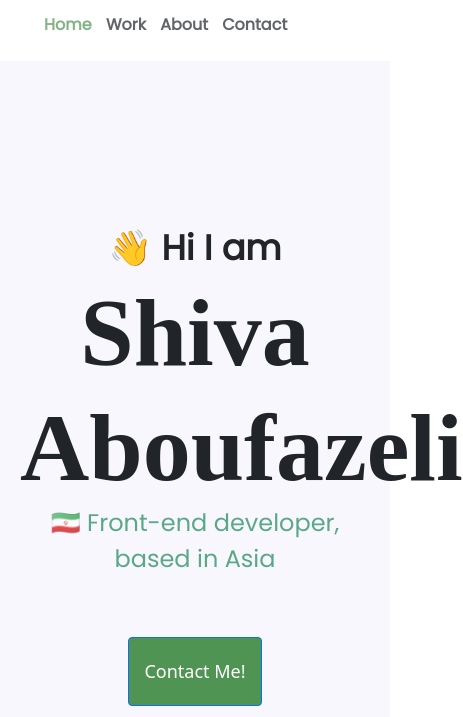
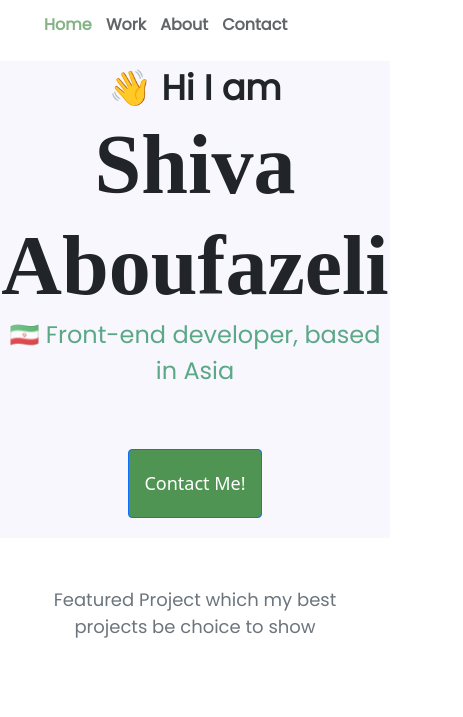
Before and after one commit to ShivaAbf/portfolio-project, a plain HTML site: page index.html in a window 390 px wide. Shown: the part 51-768 px from the top of the page, 463 px wide, since content can reach past the window. Drawn offline with nearby package versions, Linux system fonts and the light colour scheme.

Commit message:
changed hero class style

```diff
--- a/src/style.css
+++ b/src/style.css
@@ -32,7 +32,7 @@
 
 
   .hero h1 {
-    font-size: 96px;
+    font-size: 84px;
     font-family: var(--second-font-family) ;
     font-weight: 700;
     text-align: center;
@@ -269,6 +269,13 @@
   font-weight: 600;
  }
   @media (max-width: 576px) {
+    .hero{
+      display: block;
+      margin: 0 auto;
+      padding: 0px;
+
+
+    }
   h1{
     font-size: 40px;
   }
```
